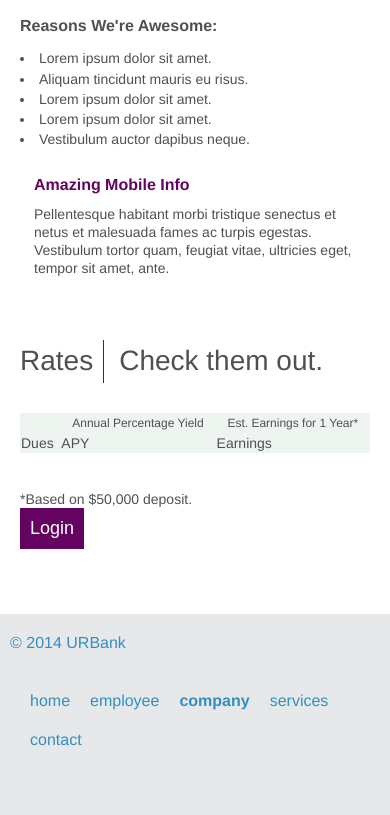
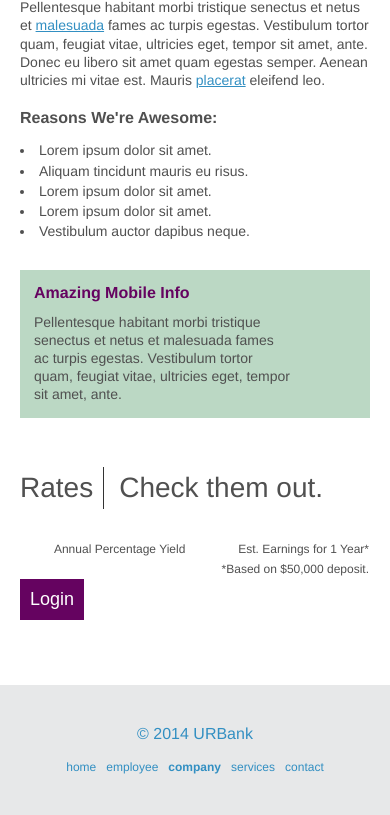
Before and after one commit to amler/code-test, a website: page src/index.html in a window 390 px wide. Shown: the part 350-1165 px from the top of the page. Before the commit the page ends 1099 px from the top, so only its background shows below. Drawn offline with nearby package versions, Linux system fonts and the light colour scheme; files that its build step writes are made by us from their sources.

Commit message:
Footer styles completed

```diff
--- a/src/assets/js/main.js
+++ b/src/assets/js/main.js
@@ -20,8 +20,8 @@ var tableMaker = {
 	},
 	renderTableRow: function() {
 		this.dataArray.forEach(function(bank){
-			var totalString = '<tr><td class="bank">'+ bank.name + '</td>';
-			totalString += '<td class="ap">' + bank.apy + '%</td>';
+			var totalString = '<tr><td>'+ bank.name + '</td>';
+			totalString += '<td>' + bank.apy + '%</td>';
 			totalString += '<td>' + bank.earnings + '</td></tr>';
 			$('tbody').append(totalString);
 		});
--- a/src/assets/scss/screen.scss
+++ b/src/assets/scss/screen.scss
@@ -100,6 +100,11 @@ header {
 				position: relative;
 				@include transition(background-color, 0.2s, linear);
 
+				@media only screen and (max-width: 540px) {
+					float: none;
+					margin: 0 auto;
+				}
+
 				a {
 					color: #fff;
 					display: block;
@@ -139,6 +144,7 @@ header {
 }
 
 .awesome-points {
+	margin-bottom: 30px;
 	h4 {
 		margin: 20px 0 0 0;
 	}
@@ -155,14 +161,30 @@ header {
 blockquote {
 	background-color: #bbd8c4;
 	margin: 0;
-	overflow: visible;
+	overflow: hidden;
 	padding: 14px;
-	@include retina-background-image('iphone', 104px, 177px);
+	position: relative;
+	.mobile {
+		width: 80%;
 
 		h4 {
 			color: $purple;
 			margin: 0 0 10px 0;
 		}
+
+		p{
+			margin: 0;
+			padding: 0;
+		}
+	}
+
+	i {
+		height: 177px;
+		position: absolute;
+		top: 200px;
+		width: 104px;
+		@include retina-background-image('iphone', 104px, 177px);
+	}
 }
 
 .rates {
@@ -181,19 +203,33 @@ blockquote {
 	table {
 		border-collapse: collapse;
 		border-spacing: 0;
+		font-size: 16px;
 		width: 100%;
+
 		th {
+			background-color: #fff;
 			font-size: 12px;
 			font-weight: 100;
-			margin: 0 0 4px 116px;
+			text-align: right;
 		}
+
 		tr {
 			background-color: #eef5f0;
-			padding: 15px;
-			width: 33.33%;
 		}
 		tr:nth-child(even){
 			background-color: #ddebe1;
+		}
+		tr:first-child {
+			font-size: 18px;
+			font-weight: 900;
+		}
+		td {
+			padding: 1rem;
+			text-align: right;
+			width: 33.33%;
+		}
+		td:first-child {
+			text-align: left;
 		}
 	}
 }
@@ -241,14 +277,33 @@ blockquote {
 footer {
 	font-size: 16px;
 	height: 100px;
+
+	@media only screen and (max-width: 540px) {
+		margin: 20px auto 10px;
+		font-size: 12px;
+	}
+
 	h5 {
 		float: left;
 		margin: 20px 0;
 		padding: 0;
+
+		@media only screen and (max-width: 540px) {
+			float: none;
+			margin: 20px auto 10px;
+			text-align: center;
+		}
 	}
+
 	nav {
 		float: right;
 		text-transform: lowercase;
+
+		@media only screen and (max-width: 540px) {
+			float: none;
+			margin: 0 auto;
+			display: table;
+		}
 
 		ul {
 			list-style-type: none;
@@ -258,6 +313,11 @@ footer {
 			li {
 				float: left;
 				padding: 20px 0 0 20px;
+
+				@media only screen and (max-width: 540px) {
+					padding: 5px;
+					text-align: center;
+				}
 
 				a {
 					color: $blue;
@@ -275,5 +335,4 @@ footer {
 			}
 		}
 	}
-
 }
--- a/src/index.html
+++ b/src/index.html
@@ -45,9 +45,13 @@
 					</ul>
 				</section>
 				<blockquote>
-					<h4>Amazing Mobile Info</h4>
-					Pellentesque habitant morbi tristique senectus et netus et malesuada fames ac turpis egestas. Vestibulum tortor quam, feugiat vitae, ultricies eget, tempor sit amet, ante.
+					<div class="mobile">
+						<h4>Amazing Mobile Info</h4>
+						<p>Pellentesque habitant morbi tristique senectus et netus et malesuada fames ac turpis egestas. Vestibulum tortor quam, feugiat vitae, ultricies eget, tempor sit amet, ante.</p>
+					</div>
+					<i></i>
 				</blockquote>
+
 				<section class="rates">
 					<h3>Rates</h3>
 					<p class="intro">Check them out.</p>
@@ -60,15 +64,18 @@
 							</tr>
 						</thead>
 						<tbody>
+						</tbody>
+						<tfoot>
 							<tr>
-								<td class="bank">Dues</td>
-								<td class="ap">APY</td>
-								<td>Earnings</td>
+								<th></th>
+								<th></th>
+								<th>*Based on $50,000 deposit.</th>
 							</tr>
-						</tbody>
+						</tfoot>
 					</table>
-					<p>*Based on $50,000 deposit.</p>
+
 				</section>
+
 			</div>
 
 			<div class="grid-25">
```
